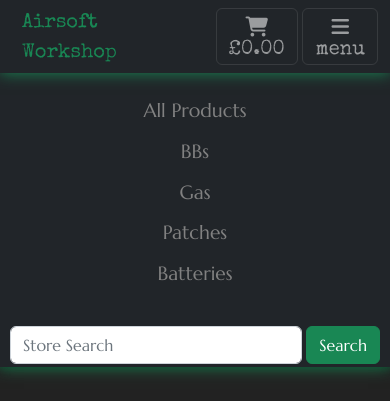
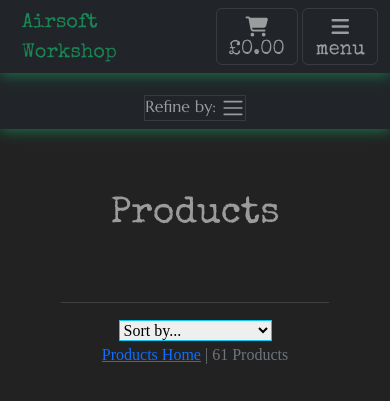
Before and after one commit to GrantWils23/Portfolio-Project-5--Ecommerce-Applications, a Django app: page /products/ in a window 390 px wide. Shown: the top 401 px of the page. Run offline with Django 4.2, Linux system fonts and the light colour scheme; data comes from the database, SQL or seed files in the repository; some libraries are stand-ins or nearby versions; some web fonts are replaced.

Commit message:
finish products.html view

```diff
--- a/products/templates/products/products.html
+++ b/products/templates/products/products.html
@@ -2,30 +2,63 @@
 {% load static %}
 {% block content %}
 
-<!--fixed left side navbar-->
-<nav>
-    <div class="side-navbar d-flex flex-column bg-dark secondary-font">
-        <a class="d-none d-md-block pt-3 pb-2 store-link" href="{% url 'products' %}">Store</a>
-        <ul class="list-unstyled">
-            <li><a class="side-navbar-link" href="{% url 'products' %}">All Products</a></li>
-            <li><a class="side-navbar-link" href="#">BBs</a></li>
-            <li><a class="side-navbar-link" href="#">Gas</a></li>
-            <li><a class="side-navbar-link" href="#">Patches</a></li>
-            <li><a class="side-navbar-link" href="#">Batteries</a></li>
+
+<nav class="d-md-none navbar-dark bg-dark pb-2 pt-4 mb-3 secondary-font justify-content-center text-center">
+    <button class="navbar-toggler b-0" type="button" data-toggle="collapse" data-bs-toggle="collapse" data-bs-target="#productNavbar" aria-controls="productNavbar" aria-expanded="false" aria-label="Toggle navigation">
+        Refine by: <span class="navbar-toggler-icon"></span>
+    </button>
+    <div class="collapse" id="productNavbar">
+        <ul class="navbar-nav mr-auto">
+            <li class="nav-item active">
+                <a class="nav-link" href="#">All Products</span></a>
+            </li>
+            <li class="nav-item active">
+                <a class="nav-link" href="#">Batteries</span></a>
+            </li>
+            <li class="nav-item active">
+                <a class="nav-link" href="#">BBs</span></a>
+            </li>
+            <li class="nav-item active">
+                <a class="nav-link" href="#">Gas</span></a>
+            </li>
+            <li class="nav-item">
+                <a class="nav-link" href="#">Patches</a>
+            </li>
         </ul>
-        <!-- search form -->
-        <form class="d-flex mt-3" role="search">
+        <form class="d-flex p-2 my-3" role="search">
             <input class="form-control me-1" type="search" placeholder="Store Search" aria-label="Search">
             <button class="btn btn-success text-center align-content-center" type="submit">Search</button>
         </form>
-        <!-- back to top button  -->
+    </div>
+</nav>
 
+
+<!-- large navbar screen -->
+<nav class="d-none d-md-block">
+    <div class="side-navbar d-flex flex-column bg-dark secondary-font">
+        <a class=" pt-3 pb-2 store-link" href="{% url 'products' %}">Store</a>
+        <div id="productsNavbar" class="">
+            <ul class=" navbar-nav list-unstyled">
+                <li><a class="navbar-item side-navbar-link" href="{% url 'products' %}">All Products</a></li>
+                <li><a class="side-navbar-link" href="#">Batteries</a></li>
+                <li><a class="side-navbar-link" href="#">BBs</a></li>
+                <li><a class="side-navbar-link" href="#">Gas</a></li>
+                <li><a class="side-navbar-link" href="#">Patches</a></li>
+            </ul>
+            <!-- search form -->
+            <form class="d-flex my-3" role="search">
+                <input class="form-control me-1" type="search" placeholder="Store Search" aria-label="Search">
+                <button class="btn btn-success text-center align-content-center" type="submit">Search</button>
+            </form>
+            <!-- back to top button  -->
+        </div>
     </div>
 </nav>
 
 <!-- Products container -->
 
 <section>
+
     <!-- Product Title -->
     <div class="products-container tertiary-font">
         <div class="row g-0">
--- a/static/css/base.css
+++ b/static/css/base.css
@@ -442,7 +442,7 @@
 
 
 
-@media screen and (max-width: 700px) {
+@media screen and (max-width: 767px) {
     .side-navbar {
         width: 100%;
         height: auto;
@@ -450,7 +450,7 @@
     }
 
     .side-navbar a {
-        padding: 6px;
+        padding: 2px;
     }
 
     .products-container {
--- a/templates/includes/footer.html
+++ b/templates/includes/footer.html
@@ -7,7 +7,7 @@
                     <h5><a href="{% url 'home' %}" class="nav-link">Home</a></h5>
                     <ul class="nav flex-column">
                         <li class="nav-item mb-2"><a href="{% url 'services' %}" class="nav-link p-0 text-muted">Services</a></li> <!-- to do later -->
-                        <li class="nav-item mb-2"><a href="#" class="nav-link p-0 text-muted">Store</a></li>
+                        <li class="nav-item mb-2"><a href="{% url 'products' %}" class="nav-link p-0 text-muted">Store</a></li>
                         <!-- to do later -->
                         <li class="nav-item mb-2"><a href="#" class="nav-link p-0 text-muted">Paint Services</a>
                         </li> <!-- to do later -->
```
Also changed, not shown: 1 other file.
